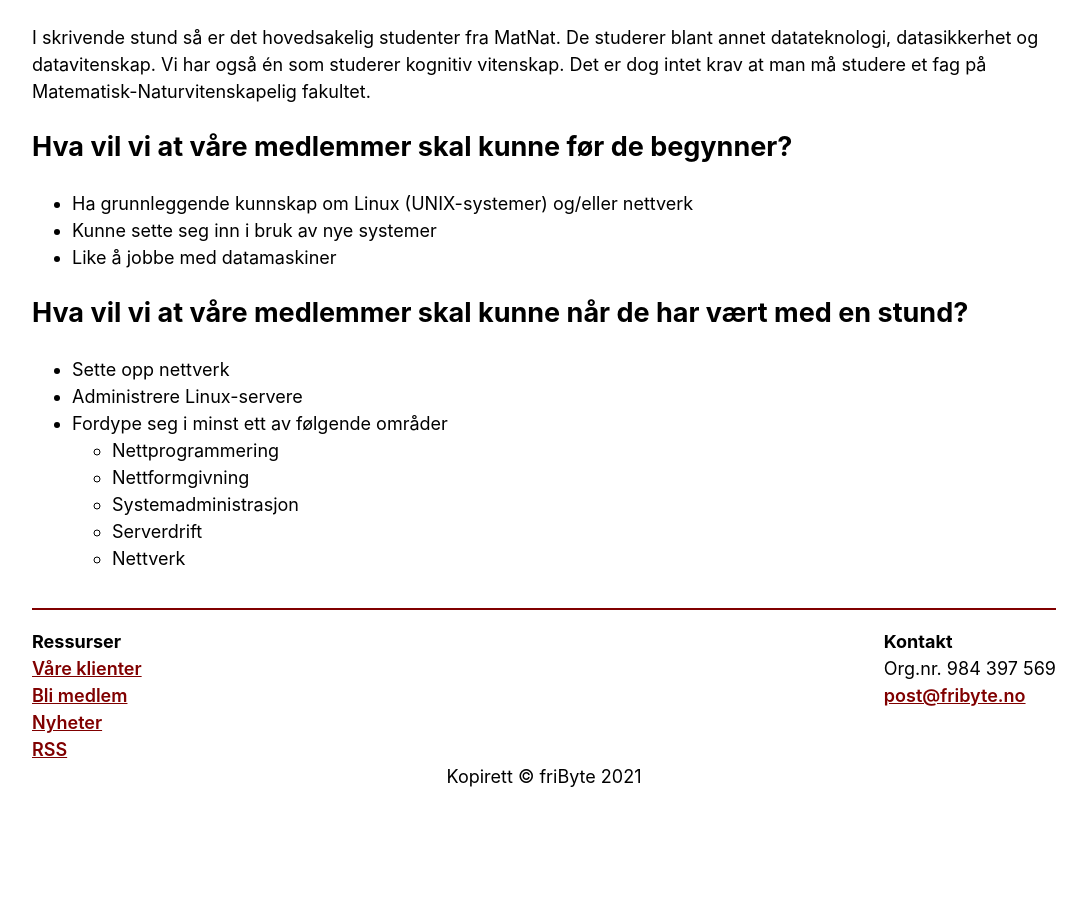
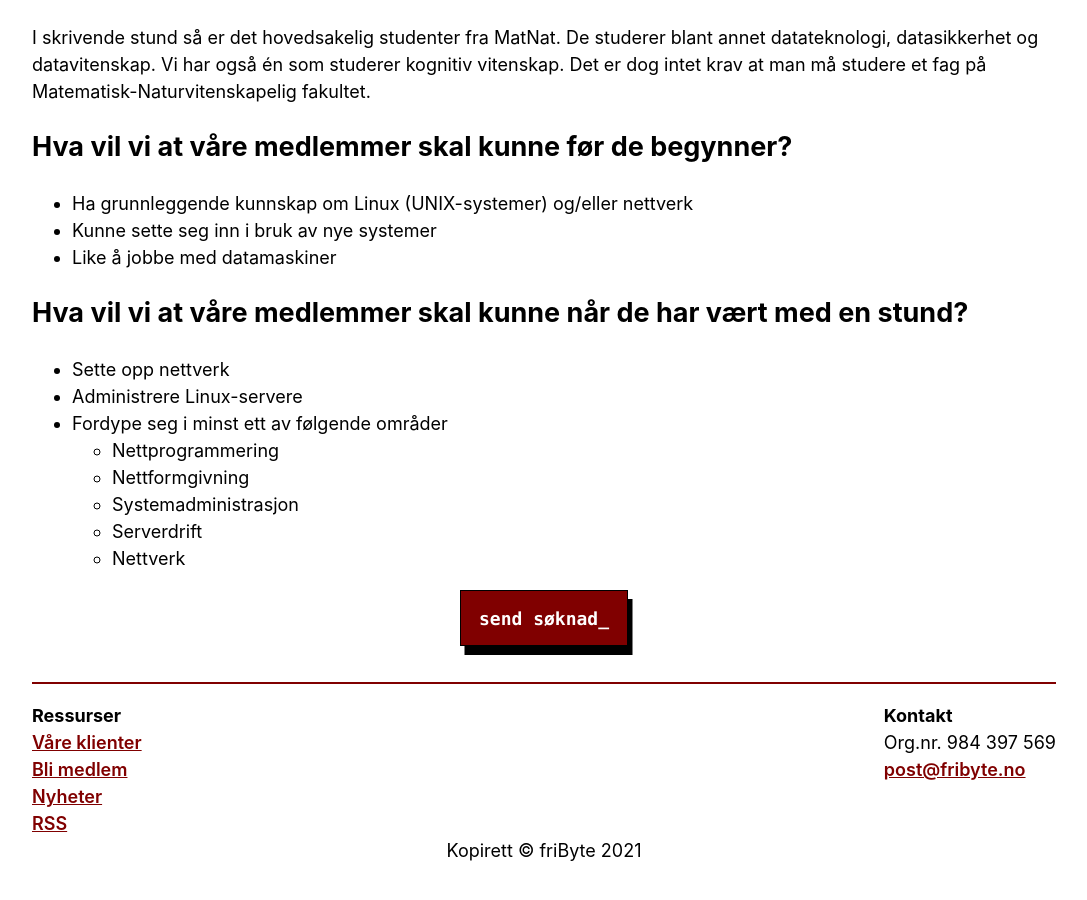
Before and after one commit to fribyte-code/fribyte.no, a Jekyll site: the page built from pages/medlem.md, in a window 1280 px wide and 900 px high, scrolled down 1242 px. Shown: the whole window, without its empty margins (96-1183 px from the left). Built offline with Jekyll 4.4.1, drawn with Linux system fonts in a browser that asks for light colours; before the commit the page ends 2068 px from its top, so only the background shows below that.

Commit message:
Added application button to bli-medlem

```diff
--- a/pages/medlem.md
+++ b/pages/medlem.md
@@ -45,3 +45,8 @@ I skrivende stund så er det hovedsakelig studenter fra MatNat. De studerer blan
     - Systemadministrasjon
     - Serverdrift
     - Nettverk
+
+
+<div class="button-container center">
+    <a href="mailto:{{ site.data.fribyte.email.join }}?subject=Søknad&body=Kjære friByte," class="btn primary center underscore">Send søknad</a>
+</div>
```
